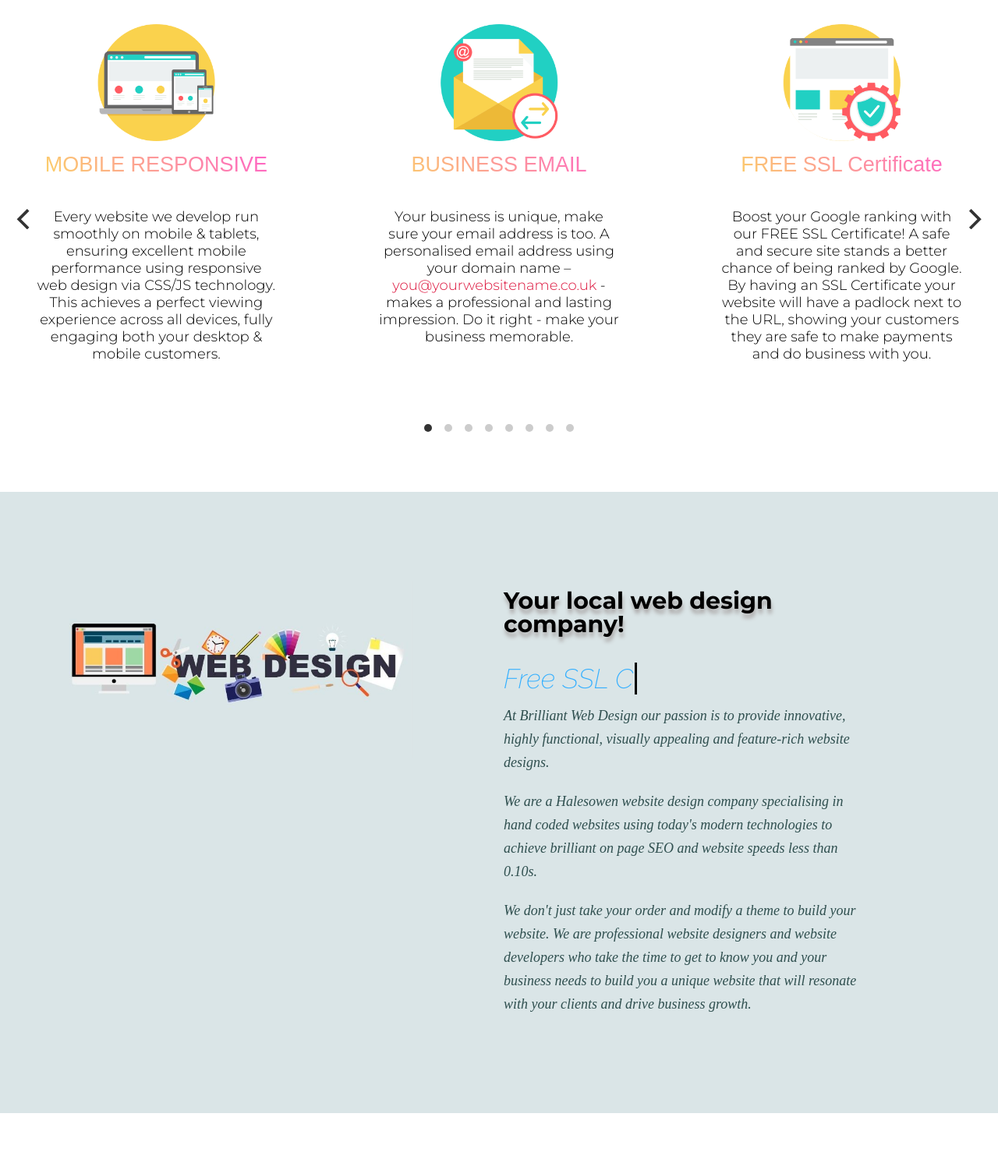
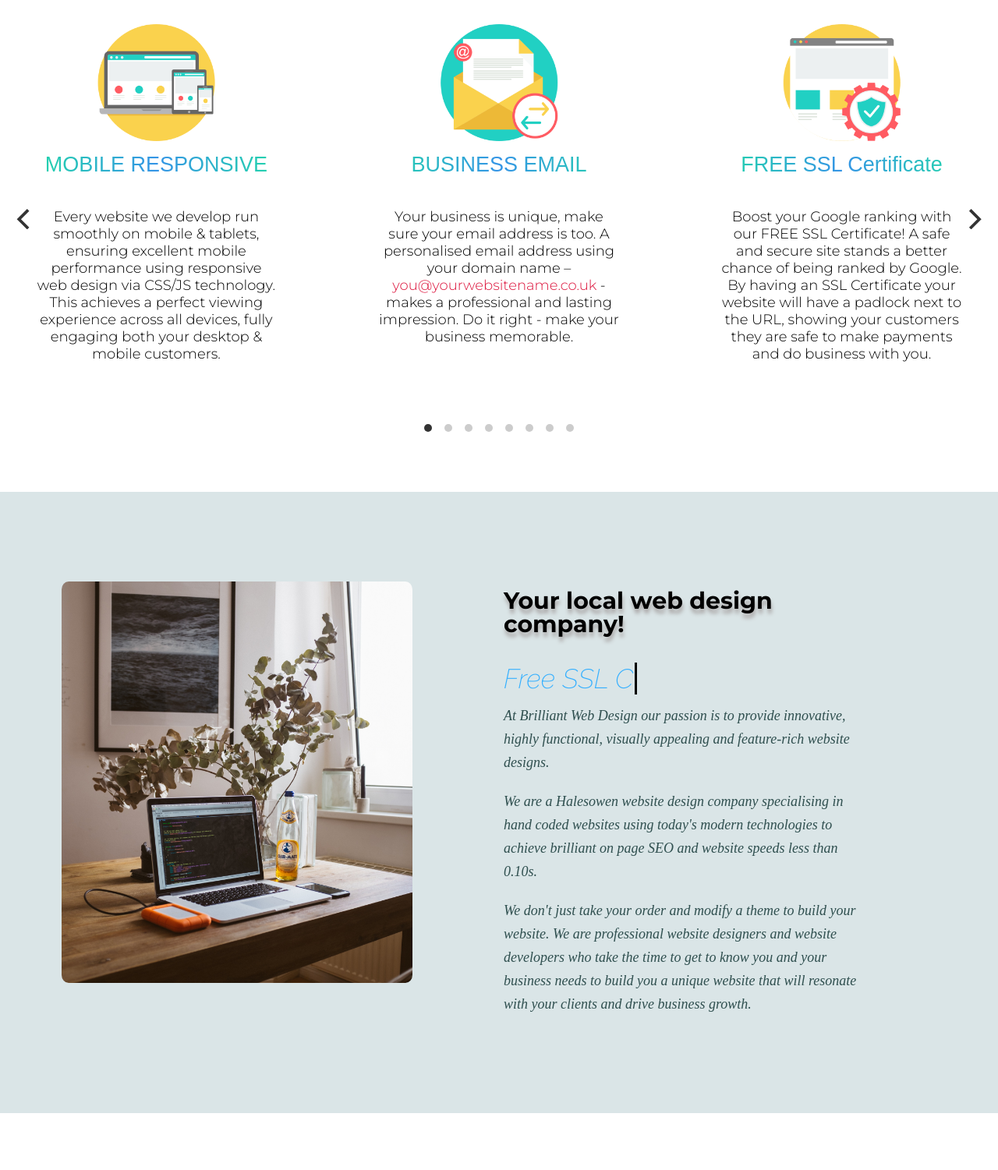
Before and after one commit to Alex92zz/brilliant-new, a PHP site: page / in a window 1280 px wide. Shown: the part 856-2357 px from the top of the page at 78% size. Run offline with PHP 8.4, Linux system fonts and the light colour scheme; some libraries are stand-ins or nearby versions; some web fonts are replaced.

Commit message:
asda
asda

```diff
--- a/3.what-we-offer/slider.css
+++ b/3.what-we-offer/slider.css
@@ -25,8 +25,16 @@
     font-size: 27px;
     font-family: sans-serif;
     font-weight: 400;
-    background-color: #FBDA61;
-    background: -webkit-linear-gradient(45deg, #FBDA61 0%, #FF5ACD 100%);
+
+    background: #12c2e9;
+    /* fallback for old browsers */
+    background: -webkit-linear-gradient(to right, #23d5ab, #3494E6, #23d5ab);
+    /* Chrome 10-25, Safari 5.1-6 */
+    background: linear-gradient(to right, #23d5ab, #3494E6, #23d5ab);
+    /* W3C, IE 10+/ Edge, Firefox 16+, Chrome 26+, Opera 12+, Safari 7+ */
+
+
+
     -webkit-background-clip: text;
     -webkit-text-fill-color: transparent;
 }
--- a/4.your-local-design-company/your-local-design-company.css
+++ b/4.your-local-design-company/your-local-design-company.css
@@ -15,6 +15,27 @@ h4 {
 
 #your-local-design-company-section img {
     background-color: rgb(218, 229, 231);
+    border-radius: 2%;
+}
+
+@media (min-width: 10px) and (max-width: 991px) {
+    #local-web-design-image-pc {
+        display: none;
+    }
+
+    #local-web-design-image-mobile {
+        display: block;
+    }
+}
+
+@media (min-width: 992px) {
+    #local-web-design-image-pc {
+        display: block;
+    }
+
+    #local-web-design-image-mobile {
+        display: none;
+    }
 }
 
 #typer-text {
--- a/7.price-section/price.css
+++ b/7.price-section/price.css
@@ -54,14 +54,16 @@
 
 }
 
+@media screen and (min-width: 700px) and (max-width:1120px) {
+    .grid-1-5:last-child {
+        float: none;
+        margin: 0 auto;
+    }
+}
+
 @media screen and (min-width: 800px) {
     .grid-1-5 {
         width: 48%;
-    }
-
-
-    .grid-1-5:nth-child(odd) {
-        clear: none;
     }
 
 }
--- a/index.php
+++ b/index.php
@@ -258,7 +258,8 @@
     <section id="your-local-design-company-section">
         <div class="row container">
             <div class="col-xs-12 col-sm-12 col-md-12 col-lg-5 module">
-                <img class="lazy responsive" src="images/section4/untitled.jpg" data-src="images/section2/webdesign3.jpg" data-srcset="images/section2/webdesign3.jpg" alt="Website design Halesowen" loading="lazy">
+                <img class="lazy responsive" id="local-web-design-image-pc" src="images/section4/untitled.jpg" data-src="images/section2/table-laptop.jpg" data-srcset="images/section2/table-laptop.jpg" alt="Website design Halesowen" loading="lazy">
+                <img class="lazy responsive" id="local-web-design-image-mobile" src="images/section4/untitled.jpg" data-src="images/section2/table-laptop-mobile.jpg" data-srcset="images/section2/table-laptop-mobile.jpg" alt="Website design Halesowen" loading="lazy">
             </div>
             <div class=" col-xs-12 col-sm-12 col-md-12 col-lg-7">
                 <div id="section2-box">
```
Also changed, not shown: images/section2/table-laptop - Copy.jpg (renamed from jay-wennington-EHp92wvf3Vg-unsplash.jpg), images/section2/table-laptop-mobile.jpg (added), images/section2/table-laptop.jpg (added).
